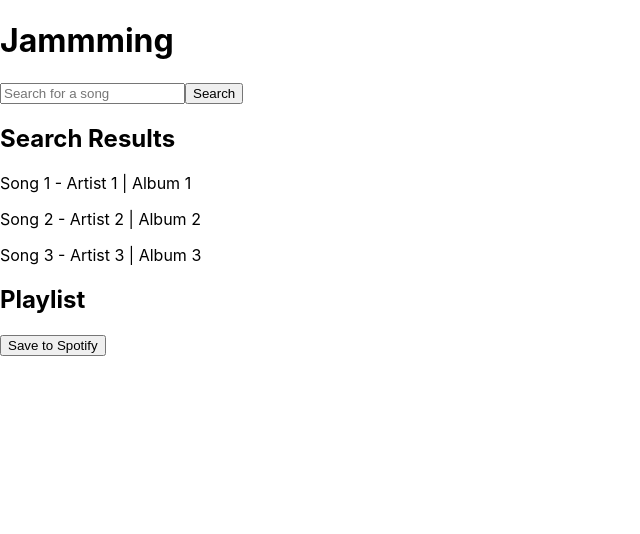
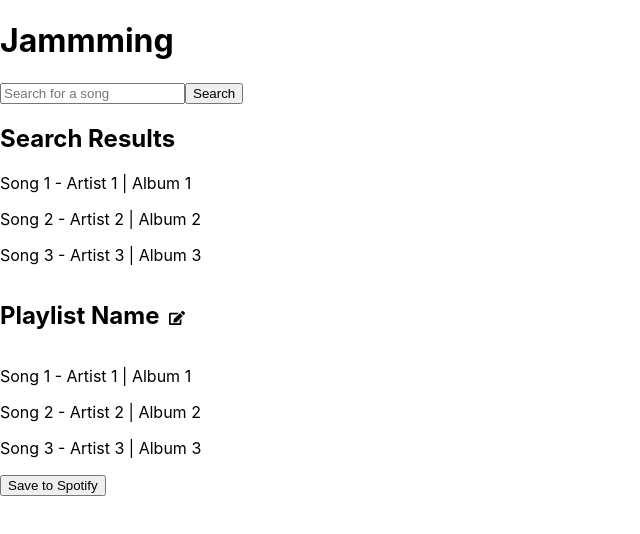
Before and after one commit to ClaytonDeClue/jammming, a React (Create React App) app: page / in a window 1280 px wide. Shown: the top 534 px of the page, without its empty margins (0-640 px from the left). Built offline with nearby package versions, Linux system fonts and the light colour scheme.

Commit message:
Implemented Playlists in component tree

```diff
--- a/package.json
+++ b/package.json
@@ -8,7 +8,8 @@
     "@testing-library/user-event": "^13.5.0",
     "react": "^18.3.1",
     "react-dom": "^18.3.1",
-    "react-scripts": "5.0.1",
+    "react-icons": "^5.3.0",
+    "react-scripts": "^5.0.1",
     "web-vitals": "^2.1.4"
   },
   "scripts": {
--- a/src/components/App/App.js
+++ b/src/components/App/App.js
@@ -5,8 +5,30 @@ import SearchResults from '../SearchResults/SearchResults';
 import Playlist from '../Playlist/Playlist';
 
 function App() {
-  //Hard-coded track list array for now
   const [searchResults, setSearchResults] = useState([
+    {
+      id: 1,
+      name: 'Song 1',
+      artist: 'Artist 1',
+      album: 'Album 1',
+    },
+    {
+      id: 2,
+      name: 'Song 2',
+      artist: 'Artist 2',
+      album: 'Album 2',
+    },
+    {
+      id: 3,
+      name: 'Song 3',
+      artist: 'Artist 3',
+      album: 'Album 3',
+    },
+  ]);
+
+  const [playlistName, setPlaylistName] = useState('Playlist Name');
+
+  const [playlist, setPlaylist] = useState([
     {
       id: 1,
       name: 'Song 1',
@@ -32,7 +54,7 @@ function App() {
       <h1>Jammming</h1>
       <SearchBar />
       <SearchResults searchResults={searchResults} />
-      <Playlist />
+      <Playlist playlistName={playlistName} playlist={playlist} setPlaylistName={setPlaylistName} />
     </div>
   );
 }
--- a/src/components/Playlist/Playlist.js
+++ b/src/components/Playlist/Playlist.js
@@ -1,14 +1,50 @@
-import React from "react";
-import TrackList from '../TrackList/TrackList';
+import React, { useState } from "react";
+import TrackList from "../TrackList/TrackList";
+import { FaEdit } from "react-icons/fa"; // Import an edit icon (you'll need react-icons package)
+import styles from "./Playlist.module.css"; // Import the CSS module
 
-function Playlist() {
-    return (
-        <div>
-            <h2>Playlist</h2>
-            <TrackList />
-            <button>Save to Spotify</button>
+function Playlist({ playlistName, playlist, setPlaylistName }) {
+  // Track if the user is editing the playlist name
+  const [isEditing, setIsEditing] = useState(false);
+
+  // Handle input changes
+  const handleNameChange = (event) => {
+    setPlaylistName(event.target.value);
+  };
+
+  //Handle when the user presses enter or clicks outside of the input
+  const handleBlurOrEnter = () => {
+    setIsEditing(false);
+  };
+
+  return (
+    <div>
+      {/* Display the playlist name as <h2> when not editing */}
+      {isEditing ? (
+        <input
+          type="text"
+          value={playlistName}
+          onChange={handleNameChange}
+          onBlur={handleBlurOrEnter}
+          onKeyDown={(e) => e.key === "Enter" && handleBlurOrEnter()} // When the user presses Enter
+          autoFocus
+        />
+      ) : (
+        <div
+          className={styles.editableTitleContainer}
+          style={{ display: "flex", alignItems: "center", cursor: "pointer" }} //Flexbox for layout and pointer cursor
+          onClick={() => setIsEditing(true)}
+          title="Click to edit playlist name" //Tooltip on hover
+        >
+          <h2 className={styles.editableTitle}>{playlistName}</h2> {/* Click to edit Playlist name */}
+          <FaEdit className={styles.editIcon}/> {/* Edit Icon */}
         </div>
-    );
+      )}
+
+      <TrackList tracks={playlist} />
+      <button>Save to Spotify</button>
+    </div>
+  );
 }
 
 export default Playlist;
--- a/src/components/Playlist/Playlist.module.css
+++ b/src/components/Playlist/Playlist.module.css
@@ -0,0 +1,21 @@
+.editableTitleContainer {
+    display: inline-flex;
+    align-items: center;
+    cursor: pointer;
+    width: fit-content;
+}
+
+.editableTitleContainer:hover {
+    text-decoration: underline;
+    background-color: #868686;
+}
+
+.editableTitle {
+    margin-right: 10px;
+}
+
+.editIcon {
+    cursor: pointer;
+    position: relative;
+    top: 3px;
+}
```
Also changed, not shown: 1 other file (tests, documents, lock files or other folders).
